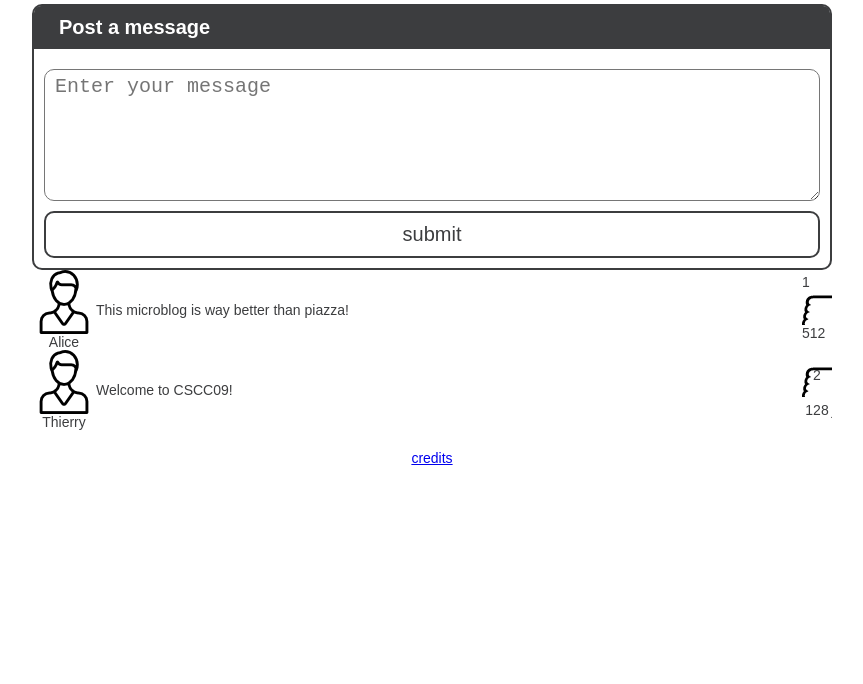
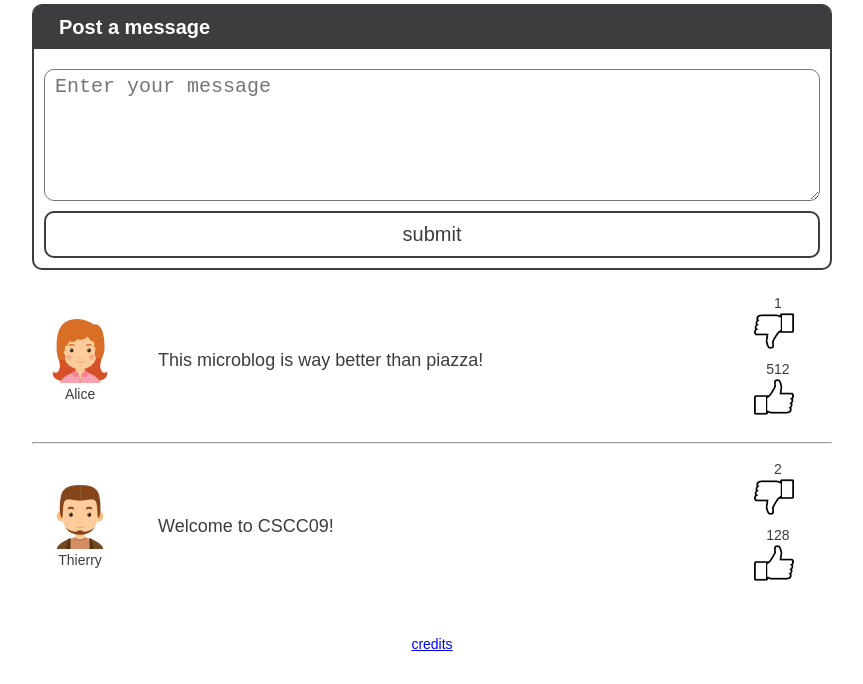
Before and after one commit to smiile8888/CSCC09, a plain HTML site: page labs/2/microblog/index.html in a window 1280 px wide. Shown: the part 116-800 px from the top of the page, without its empty margins (208-1071 px from the left). Drawn offline with Linux system fonts and the light colour scheme.

Commit message:
Final submission for Lab 2

```diff
--- a/labs/2/microblog/index.html
+++ b/labs/2/microblog/index.html
@@ -10,7 +10,7 @@
 <body>
     <header>
         <h1>Microblog</h1>
-        <div id="profile_button" class="header_button"><img src="media/user.png"></div>
+        <a href="profile.html" id="profile_button" class="header_button"></a>
     </header>
 
     <form class="complex_form" id="message_form">
@@ -22,7 +22,7 @@
     <div id="messages">
       <div class="container">
         <div class="user">
-          <img src="media/user.png" class="item1">
+          <img src="uploads/girl.png" class="userImg">
           <span class="item2">Alice</span>
         </div>
         <div class="postMessage">
@@ -36,17 +36,21 @@
         </div>
       </div>
 
+      <hr>
+
       <div class="container">
         <div class="user">
-          <img src="media/user.png" class="item1">
+          <img src="uploads/man.png" class="userImg">
           <span class="item2">Thierry</span>
         </div>
         <div class="postMessage">
           Welcome to CSCC09!
         </div>
         <div class="thumbs">
-          <div class="item2" id="thumbsdown"><span class="item1">2</span></div>
-          <div class="item2" id="thumbsup"><span class="item1">128</span></div>
+          <div>2</div>
+          <div class="item2" id="thumbsdown"></div>
+          <div>128</div>
+          <div class="item2" id="thumbsup"></div>
         </div>
       </div>
     </div>
--- a/labs/2/microblog/style/main.css
+++ b/labs/2/microblog/style/main.css
@@ -31,6 +31,10 @@ header h1{
     background-repeat: no-repeat;
 }
 
+#profile_button {
+	background-image: url('../media/user.png');
+}
+
 #close_button{
     background-image: url('../media/close33.png');
 }
@@ -40,30 +44,53 @@ footer{
     text-align:center;
 }
 
+.bodyText {
+	font-family: Arial, Helvetica, sans-serif;
+	font-size: 18px;
+	padding: 0px 0px 10px 10px;
+}
+
 textarea {
 	height: 120px;
+}
+
+#messages {
+	padding: 15px 0px;
 }
 
 .container {
 	display: flex;
 	justify-content: center;
 	align-items: center;
-	height:
+	padding: 10px 0px;
 }
 
-.user .thumbs {
-	flex-grow: 1;
+.user {
+	width: 100px;
+	text-align: center;
+	display:block;
+}
+
+.userImg {
+	position: relative;
+}
+
+.thumbs {
+	flex-flow: column;
+	width: 50px;
+	height: 130px;
+	align-content: center;
+	text-align: center;
+	display:block;
+	padding-right: 30px;
 }
 
 .postMessage {
 	align-items: center;
-	flex-grow: 1;
-}
-
-.item1 {
-	order: 1;
-	text-align: center;
-	display:block;
+	width: 620px;
+	padding-left: 30px;
+	font-family: Arial, Helvetica, sans-serif;
+	font-size: 18px;
 }
 
 .item2 {
@@ -74,16 +101,18 @@ textarea {
 
 #thumbsup {
 	background-image: url('../media/thumbs4.png');
-	width: 30px;
-	height: auto;;
+	background-size: 40px 40px;
+	background-repeat: no-repeat;
+	height: 45px;
 	padding-top: 5px;
 	display:block;
 }
 
 #thumbsdown {
 	background-image: url('../media/like6.png');
-	width: 30px;
-	height: 30px;
+	background-size: 40px 40px;
+	background-repeat: no-repeat;
+	height: 45px;
 	padding-top: 5px;
 	display:block;
 }
```
Also changed, not shown: labs/2/microblog/credits.html (+3 -0 lines), labs/2/microblog/profile.html (+4 -4 lines), labs/2/microblog/media/user1.png (added), labs/2/microblog/media/user2.png (added), labs/2/microblog/uploads/girl.png (added), labs/2/microblog/uploads/man.png (added), labs/2/microblog/uploads/user1.png (added).
